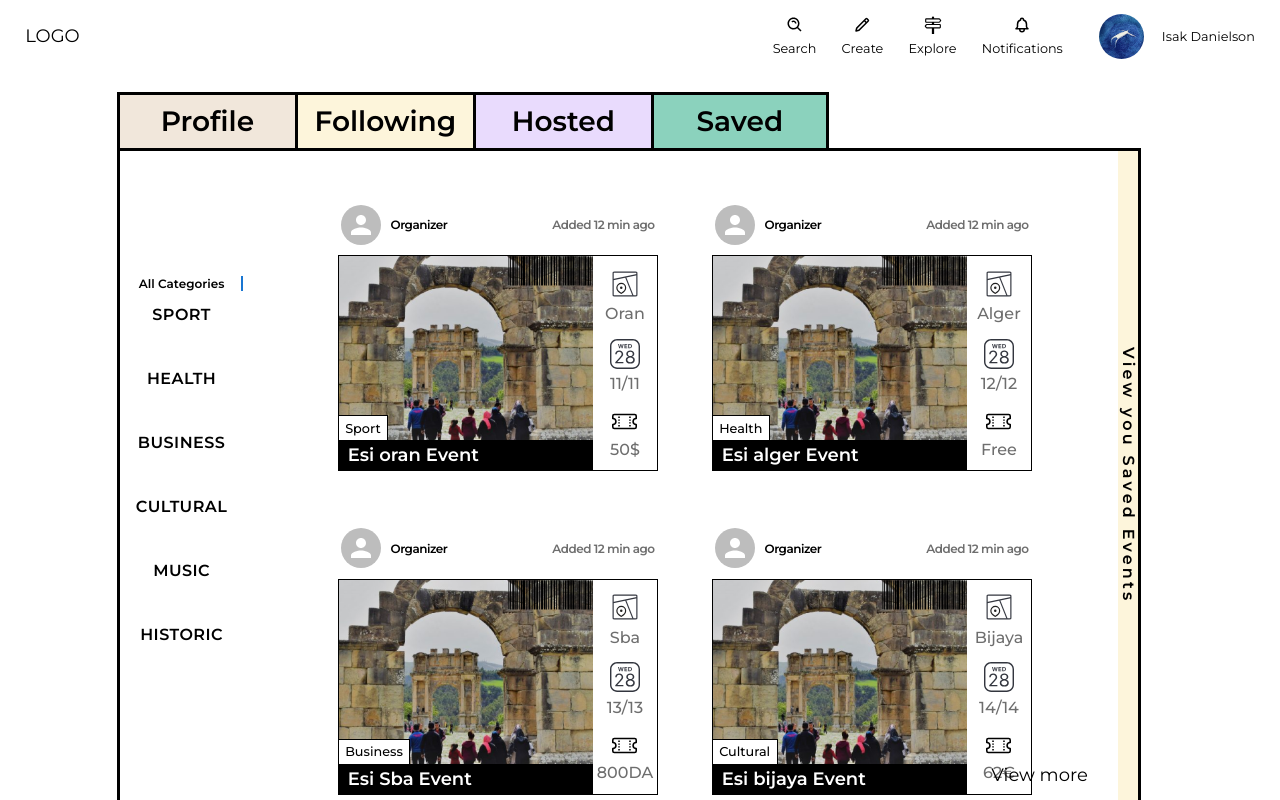
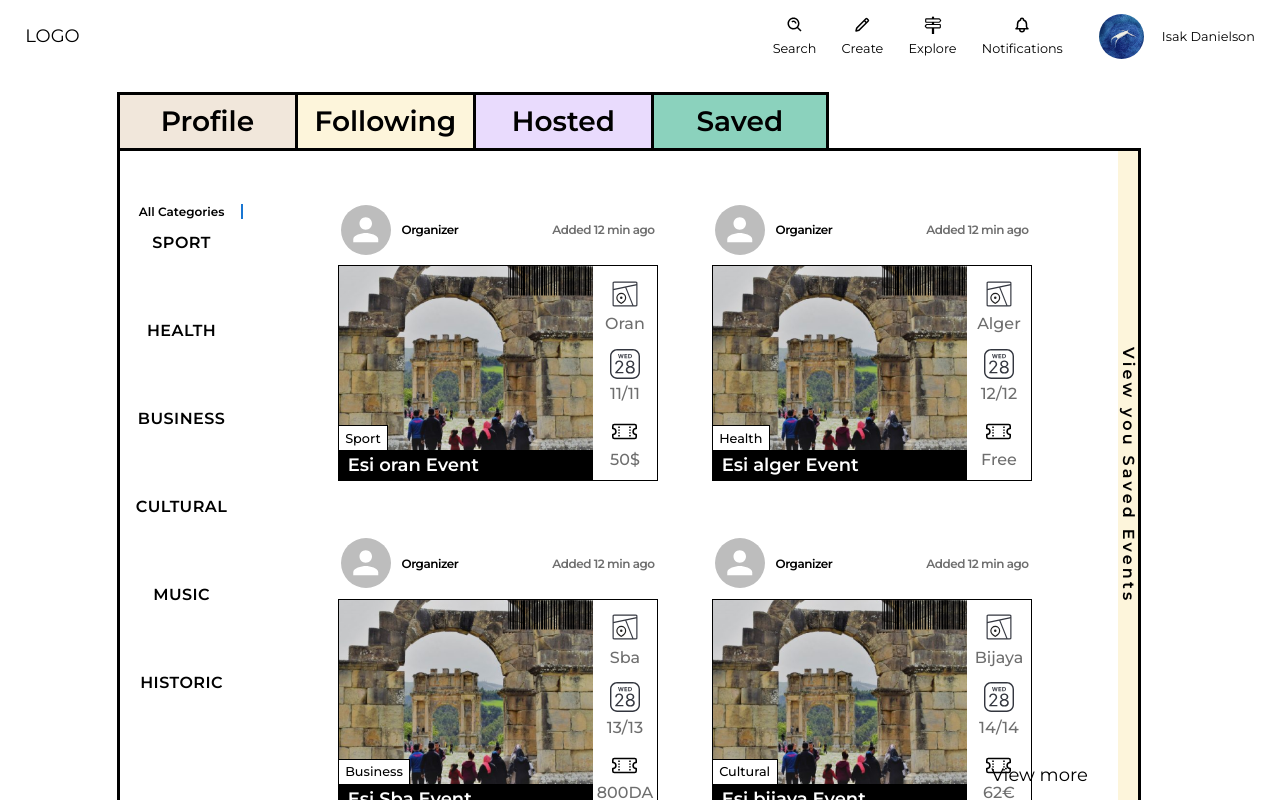
Before and after one commit to fadibenz/E-VENTI_Front-End, a React (Vite) app: page /Saved in a window 1280 px wide. Built offline with nearby package versions, Linux system fonts and the light colour scheme.

Commit message:
add Routing to Dashbord

```diff
--- a/src/Pages/Settings/Saved/Saved.tsx
+++ b/src/Pages/Settings/Saved/Saved.tsx
@@ -25,6 +25,9 @@ export const Saved = () => {
   const theme = useTheme();
   const isSmallScreen = useMediaQuery(theme.breakpoints.down('1142')) ;
 
+
+
+  {/*hadi hiya list li thot fiha kolech ya3ni kamel les evenments li dayrlhom l user saved */}
   const [list , setList] = useState([
     {id:1 , img:{mainPhoto} , location:'Oran'   , date:'11/11' , title:'Esi oran Event'   , category:"Sport" ,price: '50$'},
     {id:2 , img:{mainPhoto} , location:'Alger'  , date:'12/12' , title:'Esi alger Event'  , category:"Health" ,price: 'Free'},
@@ -151,12 +154,12 @@ const handleChange = (event: React.SyntheticEvent, newValue: number) => {
           <div className={SY.Categories}>
             <p>All Categories</p>
           </div>
-          <Tab icon={''} iconPosition="start" label="Sport"    sx={{mb: isSmallScreen ? 0 : 2 }}/>
-          <Tab icon={''} iconPosition="start" label="Health"   sx={{mb: isSmallScreen ? 0 : 2 }}/>
-          <Tab icon={''} iconPosition="start" label="Business" sx={{mb: isSmallScreen ? 0 : 2 }}/>
-          <Tab icon={''} iconPosition="start" label="Cultural" sx={{mb: isSmallScreen ? 0 : 2 }}/>
-          <Tab icon={''} iconPosition="start" label="Music"    sx={{mb: isSmallScreen ? 0 : 2 }}/>
-          <Tab icon={''} iconPosition="start" label="Historic" sx={{mb: isSmallScreen ? 0 : 2 }}/>
+          <Tab icon={''} iconPosition="start" label="Sport"    sx={{mb: isSmallScreen ? 0 : 5 }}/>
+          <Tab icon={''} iconPosition="start" label="Health"   sx={{mb: isSmallScreen ? 0 : 5 }}/>
+          <Tab icon={''} iconPosition="start" label="Business" sx={{mb: isSmallScreen ? 0 : 5 }}/>
+          <Tab icon={''} iconPosition="start" label="Cultural" sx={{mb: isSmallScreen ? 0 : 5 }}/>
+          <Tab icon={''} iconPosition="start" label="Music"    sx={{mb: isSmallScreen ? 0 : 5 }}/>
+          <Tab icon={''} iconPosition="start" label="Historic" sx={{mb: isSmallScreen ? 0 : 5 }}/>
       </Tabs>
     </Box>
 
@@ -175,7 +178,7 @@ const handleChange = (event: React.SyntheticEvent, newValue: number) => {
                              <Avatar
                                alt={'Organizer name'}
                                src={''}
-                               sx={{ width:{xs:'30px' ,md:'40px'}, height: {xs:'30px' , md:'40px'} }}
+                               sx={{ width:{xs:'30px' ,md:'50px'}, height: {xs:'30px' , md:'50px'} }}
                              />
                              <p>Organizer</p>
                            </div>
```
